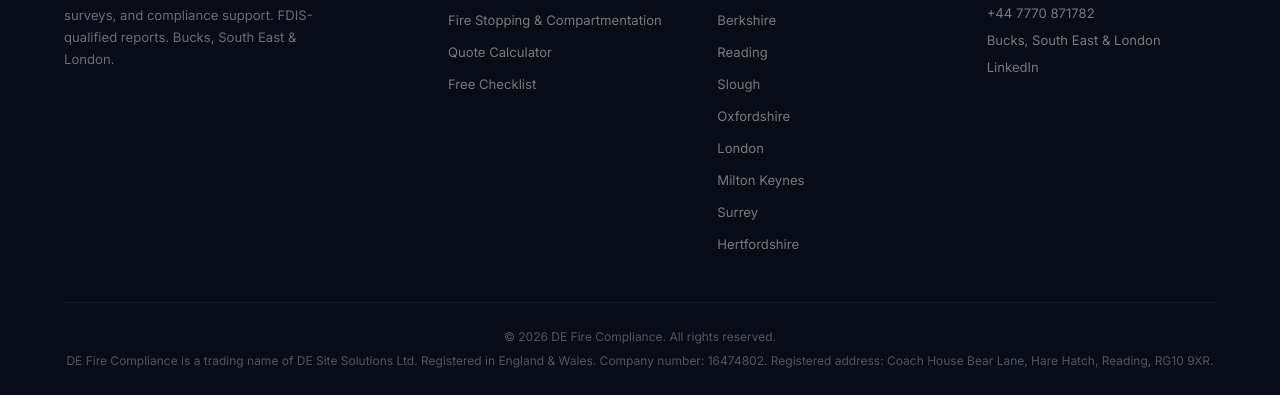
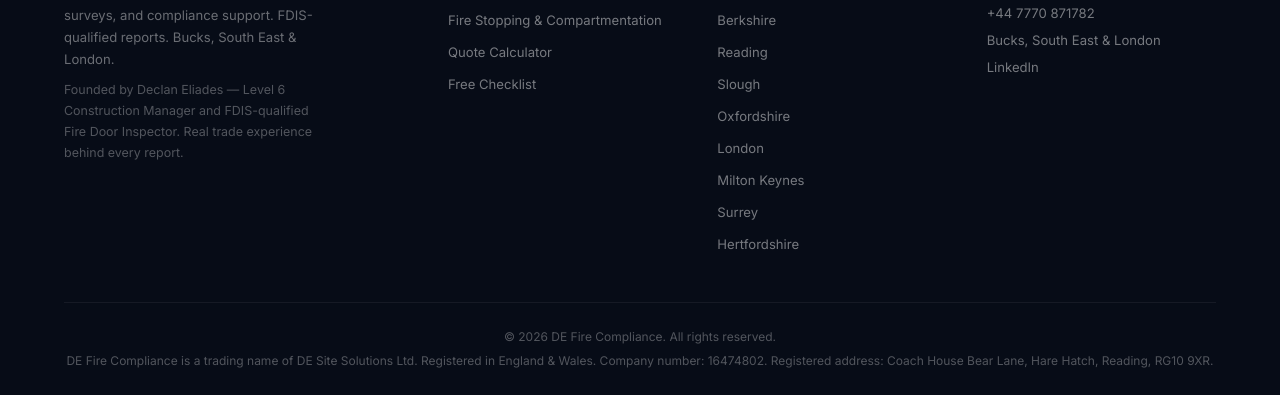
Before and after one commit to declaneliades-ship-it/de-fire-compliance, a website: page index.html in a window 1280 px wide. Shown: the part 9323-9718 px from the top of the page. Drawn offline with Linux system fonts and the light colour scheme.

Commit message:
Add founder credentials to footer

```diff
--- a/css/style.css
+++ b/css/style.css
@@ -1331,6 +1331,12 @@
     color: rgba(255,255,255,0.4);
     max-width: 260px;
     line-height: 1.7;
+}
+
+.footer-about {
+    margin-top: 0.5rem !important;
+    color: rgba(255,255,255,0.3) !important;
+    font-size: 0.78rem !important;
 }
 
 .footer h4 {
--- a/index.html
+++ b/index.html
@@ -678,6 +678,7 @@
                         DE Fire Compliance
                     </a>
                     <p>Fire door inspections, compartmentation surveys, and compliance support. FDIS-qualified reports. Bucks, South East &amp; London.</p>
+                    <p class="footer-about">Founded by Declan Eliades &mdash; Level 6 Construction Manager and FDIS-qualified Fire Door Inspector. Real trade experience behind every report.</p>
                 </div>
                 <div class="footer-links">
                     <h4>Services</h4>
```
